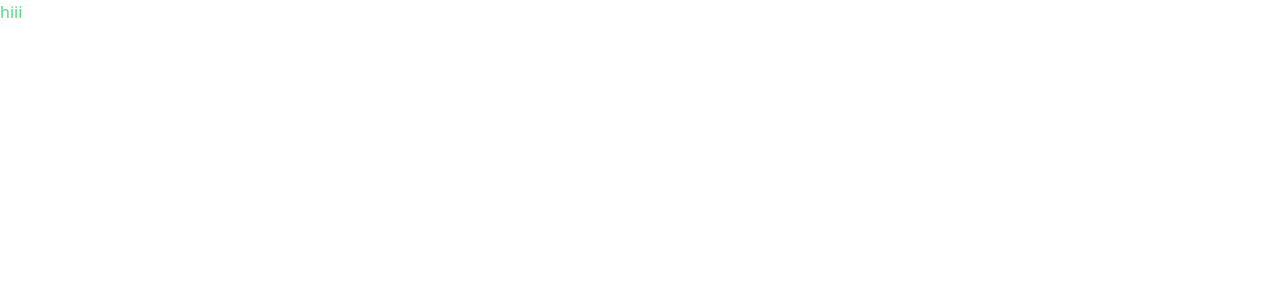
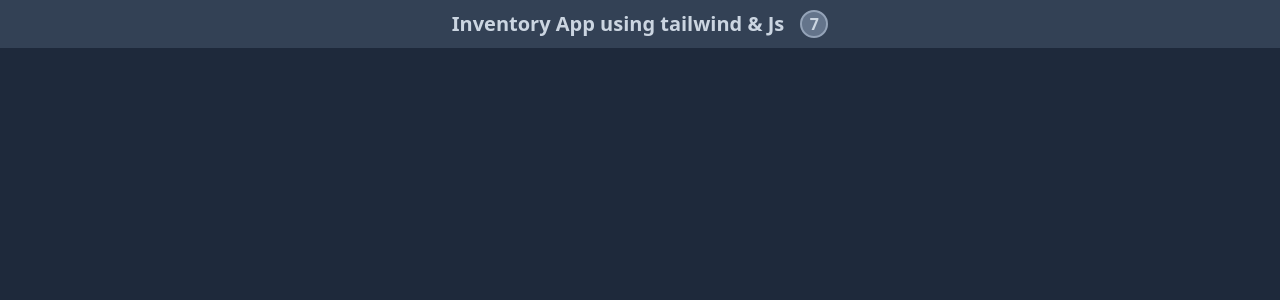
Before and after one commit to ReihaneSheikheezade/Inventory-app, a React (Create React App) app: page / in a window 1280 px wide. Shown: the top 300 px of the page. Built offline with nearby package versions, Linux system fonts and the light colour scheme.

Commit message:
Navbar.js file added

```diff
--- a/src/App.js
+++ b/src/App.js
@@ -1,9 +1,13 @@
+import Navbar from "./Component/Navbar";
 
 
 
 function App() {
   return (
-    <div className="text-green-400">hiii</div>
+    <div className="min-h-screen bg-slate-800">
+    {/* Navbar */}
+    <Navbar />
+    </div>
   );
 }
 
--- /dev/null
+++ b/src/Component/Navbar.js
@@ -0,0 +1,10 @@
+const Navbar = () => {
+  return (
+    <div className="flex items-center justify-center gap-x-4 bg-slate-700 h-12 mb-6 ">
+                <h1 className="text-slate-300 text-xl font-bold">Inventory App using tailwind & Js</h1>
+                <span className="flex justify-center items-center rounded-full bg-slate-500 w-7 h-7 border-2 border-slate-400 text-slate-300 font-bold ">7</span>
+            </div>
+    );
+}
+
+export default Navbar;
```
